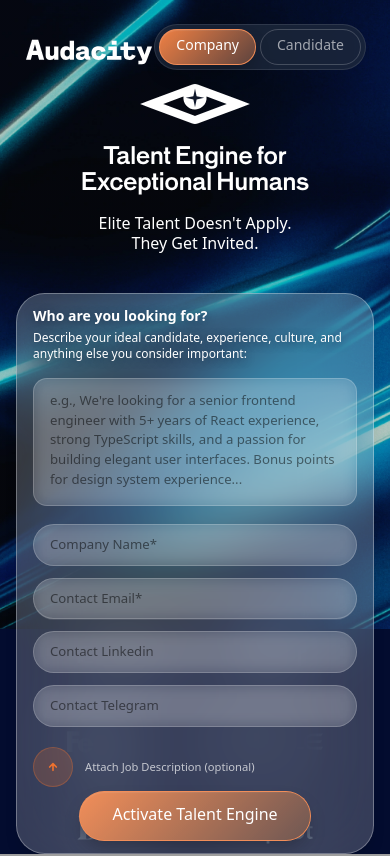
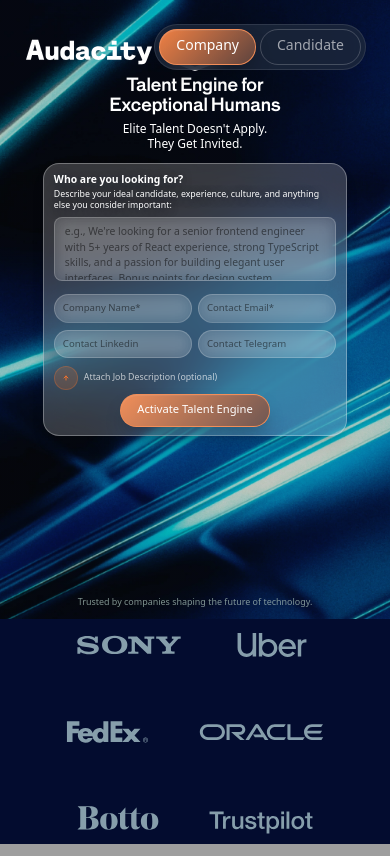
Before and after one commit to pepeelmudu/audacity_website_v5, a Next.js app: page / in a window 390 px wide. Shown: the top 856 px of the page. Built offline with nearby package versions, Linux system fonts and the light colour scheme; grey boxes are pictures that could not be loaded.

Commit message:
Fix Hero responsive design - prevent overlap with CompaniesBar on smaller screens

```diff
--- a/components/Hero.tsx
+++ b/components/Hero.tsx
@@ -14,7 +14,7 @@
       : "Elite Opportunities Don't Wait. They Find You.";
 
   return (
-    <section className="relative min-h-screen flex flex-col items-center justify-start pt-20 sm:pt-24 px-4 sm:px-6 lg:px-8 overflow-hidden pb-0">
+    <section className="relative min-h-screen flex flex-col items-center justify-start pt-12 sm:pt-14 md:pt-16 lg:pt-20 px-4 sm:px-6 lg:px-8 overflow-hidden pb-28 sm:pb-32 md:pb-36 lg:pb-40">
       {/* Background Image */}
       <div className="absolute inset-0 z-0">
         <Image
@@ -33,11 +33,11 @@
       {/* Content Container */}
       <div className="relative z-20 w-full max-w-5xl mx-auto flex flex-col items-center">
         {/* Eye Logo */}
-        <div className="mb-4 flex items-center justify-center">
+        <div className="mb-1 sm:mb-2 md:mb-3 lg:mb-4 flex items-center justify-center">
           <svg
             xmlns="http://www.w3.org/2000/svg"
             viewBox="0 0 30000 12500"
-            className="w-[134px] h-[48px] sm:w-[168px] sm:h-[60px] lg:w-[202px] lg:h-[71px] xl:w-[224px] xl:h-[79px]"
+            className="w-[70px] h-[25px] sm:w-[90px] sm:h-[32px] md:w-[120px] md:h-[43px] lg:w-[160px] lg:h-[57px] xl:w-[200px] xl:h-[71px]"
           >
             <defs>
               <style>{`
@@ -60,30 +60,30 @@
         </div>
 
         {/* Main Title */}
-        <h1 className="text-2xl sm:text-3xl lg:text-4xl xl:text-5xl font-normal text-white text-center mb-4 leading-[1.1]" style={{ fontFamily: 'var(--font-beltram-medium)' }}>
+        <h1 className="text-lg sm:text-xl md:text-2xl lg:text-3xl xl:text-4xl 2xl:text-5xl font-normal text-white text-center mb-1 sm:mb-2 md:mb-3 lg:mb-4 leading-[1.1]" style={{ fontFamily: 'var(--font-beltram-medium)' }}>
           Talent Engine for
           <br />
           Exceptional Humans
         </h1>
 
         {/* Subtitle */}
-        <div className="text-center mb-10 sm:mb-12">
-          <p className="text-base sm:text-lg lg:text-xl text-white leading-tight">
+        <div className="text-center mb-3 sm:mb-4 md:mb-6 lg:mb-8 xl:mb-10">
+          <p className="text-xs sm:text-sm md:text-base lg:text-lg xl:text-xl text-white leading-tight">
             {subtitleText.split(". ")[0]}.
           </p>
-          <p className="text-base sm:text-lg lg:text-xl text-white leading-tight">
+          <p className="text-xs sm:text-sm md:text-base lg:text-lg xl:text-xl text-white leading-tight">
             {subtitleText.split(". ")[1]}
           </p>
         </div>
 
         {/* Glassmorphism Form Panel */}
-        <div className="w-full max-w-2xl backdrop-blur-[32px] bg-white/20 rounded-[1.8rem] border border-white/30 shadow-lg pt-3 pb-3 px-4 sm:pt-4 sm:pb-4 sm:px-5 lg:pt-5 lg:pb-5 lg:px-6">
+        <div className="w-full max-w-[85%] sm:max-w-md md:max-w-lg lg:max-w-xl xl:max-w-2xl backdrop-blur-[32px] bg-white/20 rounded-[1rem] sm:rounded-[1.2rem] md:rounded-[1.5rem] lg:rounded-[1.8rem] border border-white/30 shadow-lg pt-2 pb-2 px-2.5 sm:pt-3 sm:pb-3 sm:px-4 md:pt-4 md:pb-4 md:px-5 lg:pt-5 lg:pb-5 lg:px-6">
           {/* Form Title - Inside the panel */}
-          <div className="mb-4">
-            <h2 className="text-sm sm:text-base font-semibold text-white mb-1" style={{ textShadow: '0 2px 8px rgba(15, 23, 42, 0.5)' }}>
+          <div className="mb-1.5 sm:mb-2 md:mb-3 lg:mb-4">
+            <h2 className="text-[0.65rem] sm:text-xs md:text-sm lg:text-base font-semibold text-white mb-0.5 sm:mb-1" style={{ textShadow: '0 2px 8px rgba(15, 23, 42, 0.5)' }}>
               Who are you looking for?
             </h2>
-            <p className="text-xs text-white" style={{ textShadow: '0 2px 8px rgba(15, 23, 42, 0.5)' }}>
+            <p className="text-[0.55rem] sm:text-[0.6rem] md:text-[0.65rem] lg:text-xs text-white leading-tight" style={{ textShadow: '0 2px 8px rgba(15, 23, 42, 0.5)' }}>
               Describe your ideal candidate, experience, culture, and anything
               else you consider important:
             </p>
@@ -92,16 +92,16 @@
           {/* Large Textarea */}
           <textarea
             placeholder="e.g., We're looking for a senior frontend engineer with 5+ years of React experience, strong TypeScript skills, and a passion for building elegant user interfaces. Bonus points for design system experience..."
-            className="w-full h-32 sm:h-36 px-4 py-3 rounded-xl bg-white/10 backdrop-blur-sm border border-white/20 text-black placeholder:text-black/50 focus:outline-none focus:ring-2 focus:ring-white/50 transition-all resize-none mb-3 sm:mb-4 text-[0.825rem]"
+            className="w-full h-16 sm:h-20 md:h-24 lg:h-28 xl:h-32 px-2.5 sm:px-3 md:px-4 py-1.5 sm:py-2 md:py-3 rounded-md sm:rounded-lg md:rounded-xl bg-white/10 backdrop-blur-sm border border-white/20 text-black placeholder:text-black/50 focus:outline-none focus:ring-2 focus:ring-white/50 transition-all resize-none mb-1.5 sm:mb-2 md:mb-3 lg:mb-4 text-[0.65rem] sm:text-[0.7rem] md:text-[0.75rem] lg:text-[0.825rem]"
           />
 
           {/* Input Grid - 2x2 on desktop, stacked on mobile */}
-          <div className="grid grid-cols-1 sm:grid-cols-2 gap-3 sm:gap-4 mb-5">
+          <div className="grid grid-cols-2 gap-1.5 sm:gap-2 md:gap-3 lg:gap-4 mb-2 sm:mb-3 md:mb-4 lg:mb-5">
             <div>
               <input
                 type="text"
                 required
-                className="w-full px-4 py-2.5 rounded-full bg-white/10 backdrop-blur-sm border border-white/20 text-black placeholder:text-black/50 focus:outline-none focus:ring-2 focus:ring-white/50 transition-all text-[0.825rem]"
+                className="w-full px-2 sm:px-3 md:px-4 py-1.5 sm:py-2 md:py-2.5 rounded-full bg-white/10 backdrop-blur-sm border border-white/20 text-black placeholder:text-black/50 focus:outline-none focus:ring-2 focus:ring-white/50 transition-all text-[0.6rem] sm:text-[0.65rem] md:text-[0.75rem] lg:text-[0.825rem]"
                 placeholder="Company Name*"
               />
             </div>
@@ -109,30 +109,30 @@
               <input
                 type="email"
                 required
-                className="w-full px-4 py-2.5 rounded-full bg-white/10 backdrop-blur-sm border border-white/20 text-black placeholder:text-black/50 focus:outline-none focus:ring-2 focus:ring-white/50 transition-all text-[0.825rem]"
+                className="w-full px-2 sm:px-3 md:px-4 py-1.5 sm:py-2 md:py-2.5 rounded-full bg-white/10 backdrop-blur-sm border border-white/20 text-black placeholder:text-black/50 focus:outline-none focus:ring-2 focus:ring-white/50 transition-all text-[0.6rem] sm:text-[0.65rem] md:text-[0.75rem] lg:text-[0.825rem]"
                 placeholder="Contact Email*"
               />
             </div>
             <div>
               <input
                 type="text"
-                className="w-full px-4 py-2.5 rounded-full bg-white/10 backdrop-blur-sm border border-white/20 text-black placeholder:text-black/50 focus:outline-none focus:ring-2 focus:ring-white/50 transition-all text-[0.825rem]"
+                className="w-full px-2 sm:px-3 md:px-4 py-1.5 sm:py-2 md:py-2.5 rounded-full bg-white/10 backdrop-blur-sm border border-white/20 text-black placeholder:text-black/50 focus:outline-none focus:ring-2 focus:ring-white/50 transition-all text-[0.6rem] sm:text-[0.65rem] md:text-[0.75rem] lg:text-[0.825rem]"
                 placeholder="Contact Linkedin"
               />
             </div>
             <div>
               <input
                 type="text"
-                className="w-full px-4 py-2.5 rounded-full bg-white/10 backdrop-blur-sm border border-white/20 text-black placeholder:text-black/50 focus:outline-none focus:ring-2 focus:ring-white/50 transition-all text-[0.825rem]"
+                className="w-full px-2 sm:px-3 md:px-4 py-1.5 sm:py-2 md:py-2.5 rounded-full bg-white/10 backdrop-blur-sm border border-white/20 text-black placeholder:text-black/50 focus:outline-none focus:ring-2 focus:ring-white/50 transition-all text-[0.6rem] sm:text-[0.65rem] md:text-[0.75rem] lg:text-[0.825rem]"
                 placeholder="Contact Telegram"
               />
             </div>
           </div>
 
           {/* File Upload Option */}
-          <div className="flex items-center gap-3 mb-6">
+          <div className="flex items-center gap-1.5 sm:gap-2 md:gap-3 mb-2 sm:mb-3 md:mb-4 lg:mb-5">
             <div
-              className="w-10 h-10 rounded-full flex items-center justify-center"
+              className="w-6 h-6 sm:w-7 sm:h-7 md:w-8 md:h-8 lg:w-10 lg:h-10 rounded-full flex items-center justify-center flex-shrink-0"
               style={{
                 backgroundColor: `${accentColor}33`,
                 borderColor: `${accentColor}4d`,
@@ -141,8 +141,7 @@
               }}
             >
               <svg
-                width="20"
-                height="20"
+                className="w-3 h-3 sm:w-4 sm:h-4 md:w-5 md:h-5"
                 viewBox="0 0 24 24"
                 fill="none"
                 style={{ color: accentColor }}
@@ -156,15 +155,15 @@
                 />
               </svg>
             </div>
-            <span className="text-white/70 text-[0.7rem]">
+            <span className="text-white/70 text-[0.55rem] sm:text-[0.6rem] md:text-[0.65rem] lg:text-[0.7rem]">
               Attach Job Description (optional)
             </span>
           </div>
 
           {/* CTA Button */}
-          <div className="flex justify-center -mt-5">
+          <div className="flex justify-center -mt-1 sm:-mt-2 md:-mt-3 lg:-mt-4">
             <button
-              className="px-8 pt-2.5 pb-3.5 rounded-full backdrop-blur-xl border border-white/20 text-white font-medium hover:scale-105 transition-transform duration-300 relative overflow-hidden"
+              className="px-4 sm:px-5 md:px-6 lg:px-8 pt-1.5 pb-2 sm:pt-2 sm:pb-2.5 md:pt-2 md:pb-3 lg:pt-2.5 lg:pb-3.5 rounded-full backdrop-blur-xl border border-white/20 text-white text-[0.7rem] sm:text-xs md:text-sm lg:text-base font-medium hover:scale-105 transition-transform duration-300 relative overflow-hidden"
               style={{
                 backgroundColor: accentColor,
                 boxShadow: 'inset 0 1px 1px 0 rgba(255,255,255,0.1), 0 10px 20px -5px rgba(0,0,0,0.3)',
```
